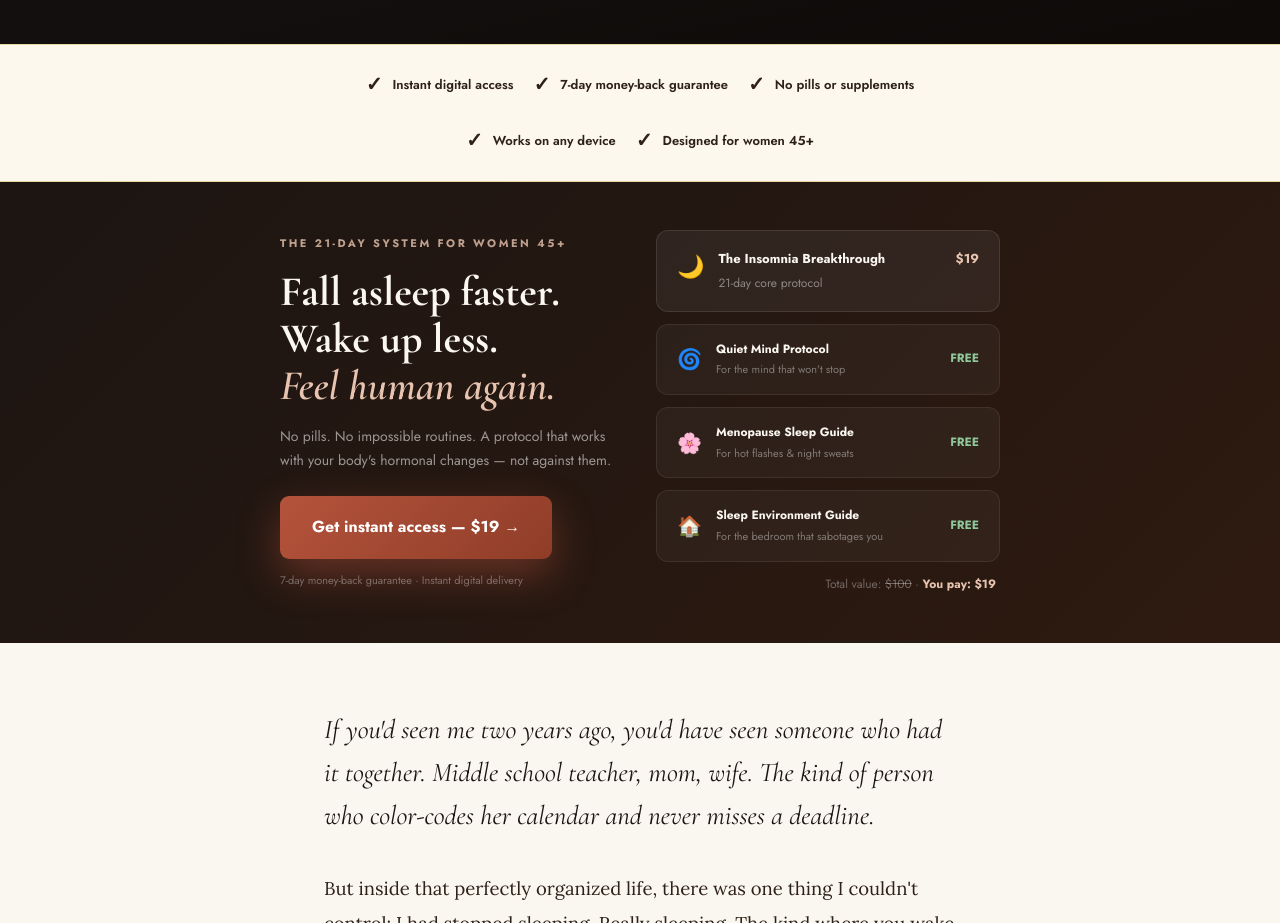
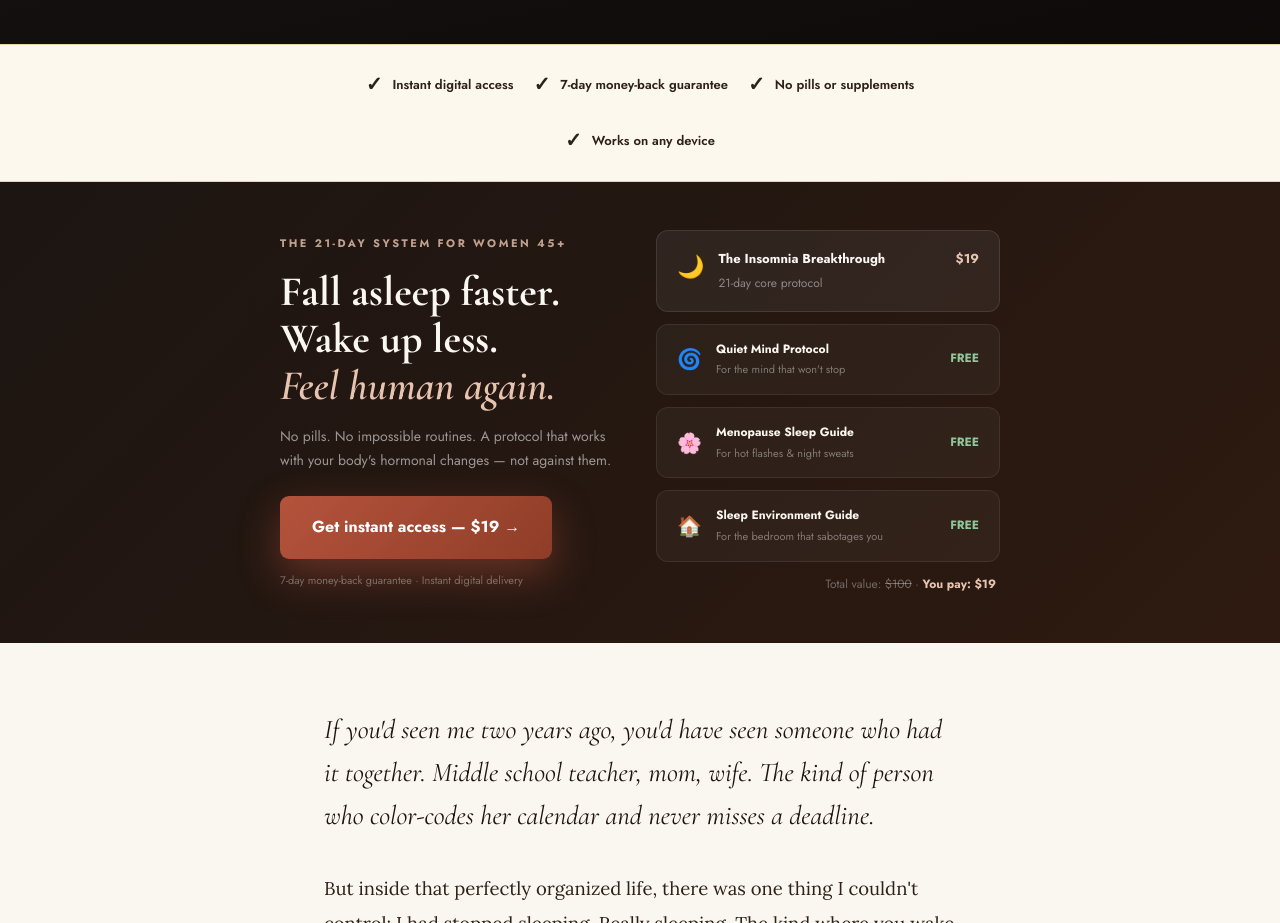
Before and after one commit to martindropzen7776/landinginsomnioingles, a plain HTML site: page index.html in a window 1280 px wide. Shown: the part 820-1743 px from the top of the page. Drawn offline with nearby package versions, Linux system fonts and the light colour scheme.

Commit message:
Update index.html

```diff
--- a/index.html
+++ b/index.html
@@ -201,7 +201,6 @@
     <div class="trust-item"><span class="ti">✓</span> 7-day money-back guarantee</div>
     <div class="trust-item"><span class="ti">✓</span> No pills or supplements</div>
     <div class="trust-item"><span class="ti">✓</span> Works on any device</div>
-    <div class="trust-item"><span class="ti">✓</span> Designed for women 45+</div>
   </div>
 </div>
 
```
